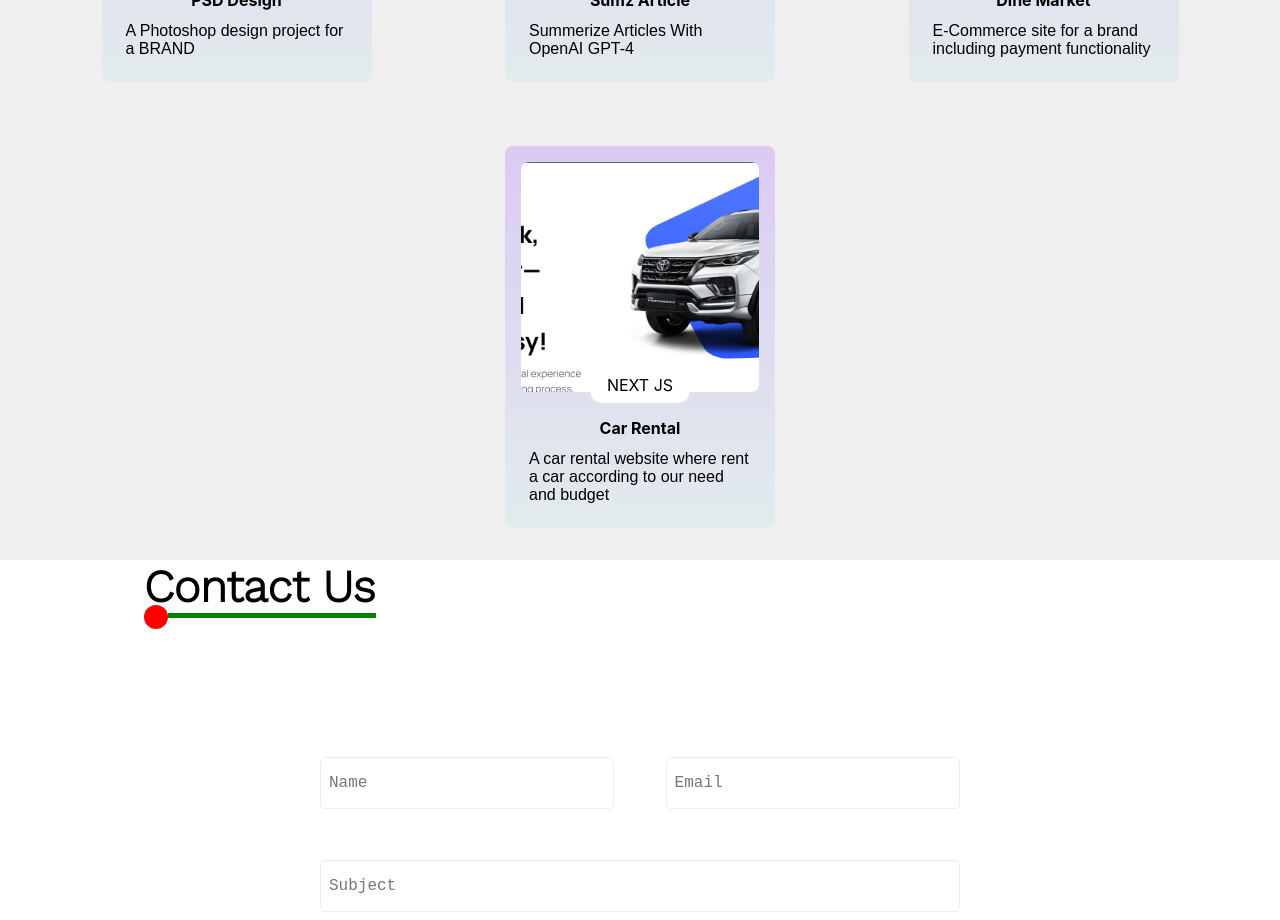
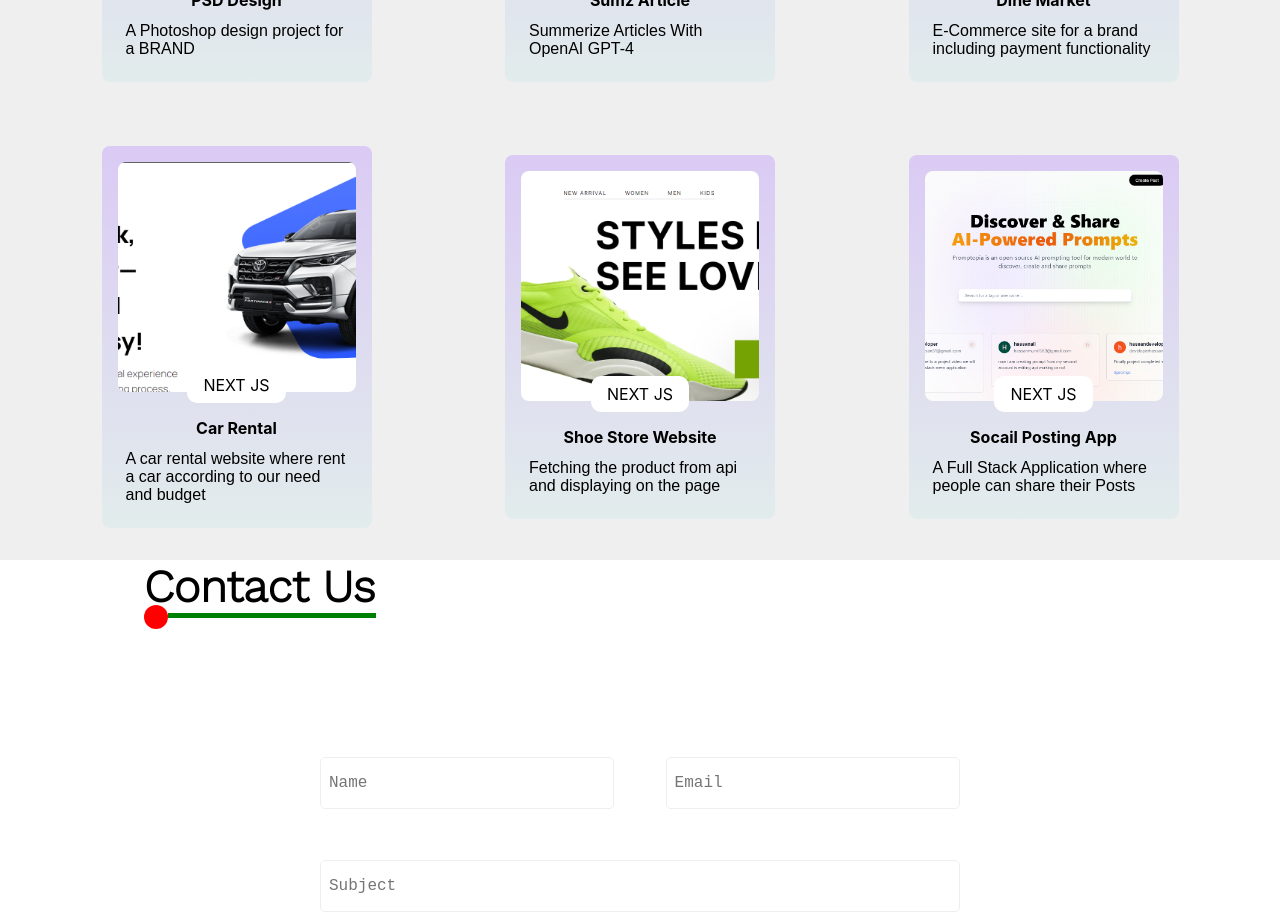
Before and after one commit to hassan-dev51/Portfolio, a React (Create React App) app: page / in a window 1280 px wide. Shown: the part 3640-4560 px from the top of the page. Built offline with nearby package versions, Linux system fonts and the light colour scheme; a web font is replaced by a local one.

Commit message:
one more project added

```diff
--- a/src/components/constants/projects.js
+++ b/src/components/constants/projects.js
@@ -89,5 +89,23 @@ const projects = [
     desc: "A car rental website where rent a car according to our need and budget",
     tag: "NEXT JS",
   },
+  {
+    id: 10,
+    image: "/images/shoestore.png",
+    name: "Shoe Store Website",
+    git: "https://github.com/hassan-dev51/shoes-store",
+    url: "https://shoes-store-lite.vercel.app/",
+    desc: "Fetching the product from api and displaying on the page",
+    tag: "NEXT JS",
+  },
+  {
+    id: 11,
+    image: "/images/prompt.png",
+    name: "Socail Posting App",
+    git: "https://github.com/hassan-dev51/prompt",
+    url: "https://prompt-red.vercel.app/",
+    desc: "A Full Stack Application where people can share their Posts",
+    tag: "NEXT JS",
+  },
 ];
 export default projects;
```
Also changed, not shown: public/images/prompt.png (added), public/images/shoestore.png (added).
